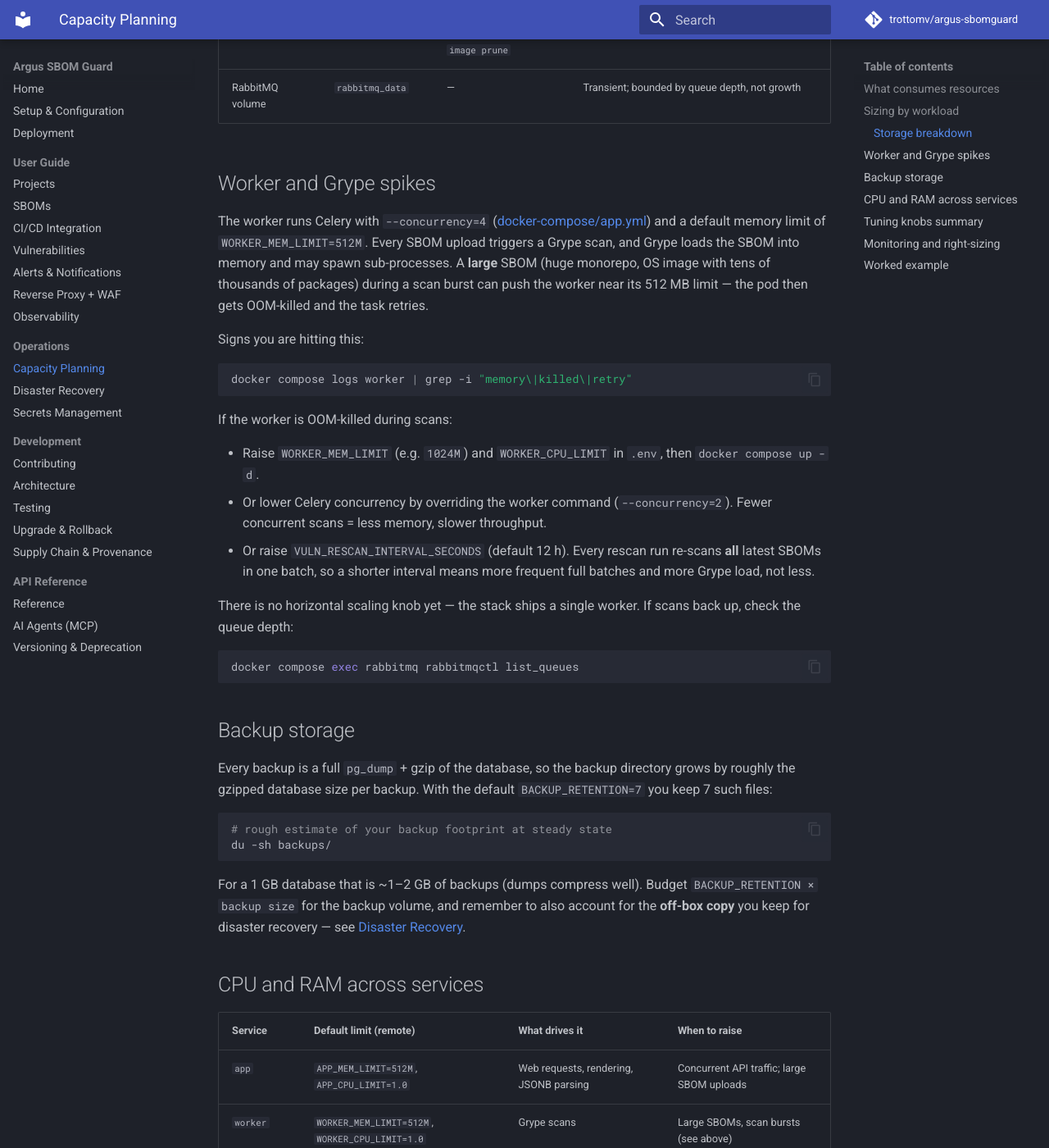
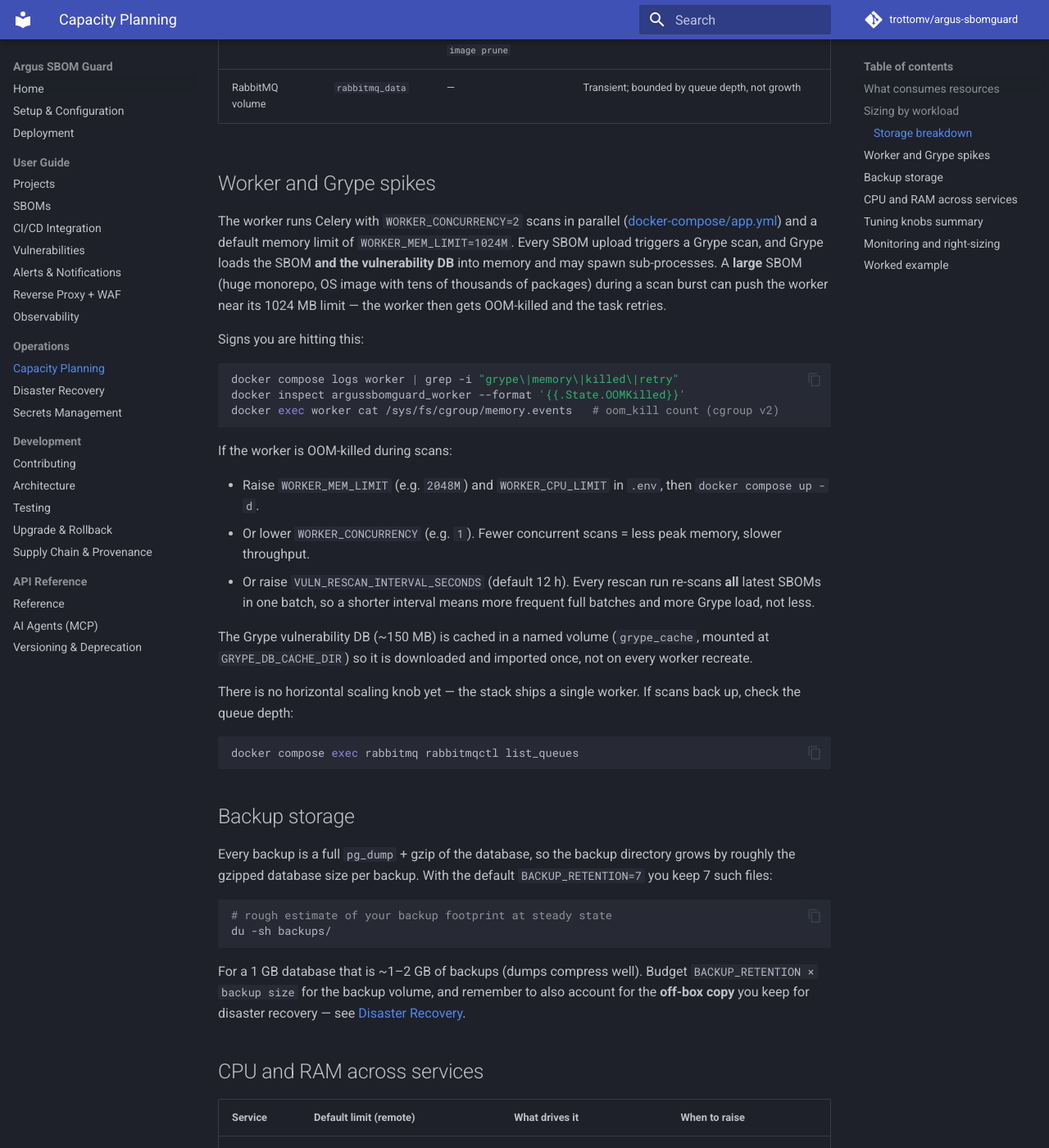
Before and after one commit to trottomv/argus-sbomguard, an MkDocs documentation site: the page built from docs/operations/capacity-planning.md, in a window 1280 px wide and 1400 px high, scrolled down 1872 px. Shown: the whole window at 82% size. Built offline with MkDocs 1.6.1 and Material for MkDocs 9.7.7, drawn with Linux system fonts in a browser that asks for light colours; comment, search, counter and statistics services are not loaded; the version menu is left out; some of the changed text lies outside the part shown.

Commit message:
docs: reflect the new worker resource defaults
Update the hardware table (4/8 GB RAM), the .env/setup reference, and the
capacity-planning guidance for the raised worker limits, the configurable
scan concurrency, and the Grype DB cache volume.

````diff
--- a/docs/operations/capacity-planning.md
+++ b/docs/operations/capacity-planning.md
@@ -13,7 +13,7 @@ with your workload.
 |----------|----------------|-------|
 | **Disk** | PostgreSQL volume, backup directory, Docker images + container logs | PostgreSQL grows with every SBOM, dependency, vulnerability link and daily snapshot |
 | **RAM** | PostgreSQL, worker (Grype), app | Grype spawns per-SBOM scan processes that spike memory during scans |
-| **CPU** | Worker (Grype), app, PostgreSQL | Grype is CPU-bound; the worker runs `--concurrency=4` by default |
+| **CPU** | Worker (Grype), app, PostgreSQL | Grype is CPU-bound; the worker runs `WORKER_CONCURRENCY=2` scans in parallel by default |
 | **Network** | Grype DB updates, Slack webhook, SMTP | Outbound only, modest. Grype downloads/refreshes its local vulnerability DB on first use; no per-scan external API calls |
 
 RabbitMQ is **transient**: it only holds queued tasks and needs no backup or
@@ -67,29 +67,36 @@ major scan spike.
 
 ## Worker and Grype spikes
 
-The worker runs Celery with `--concurrency=4`
+The worker runs Celery with `WORKER_CONCURRENCY=2` scans in parallel
 ([docker-compose/app.yml](https://github.com/trottomv/argus-sbomguard/blob/main/docker-compose/app.yml))
-and a default memory limit of `WORKER_MEM_LIMIT=512M`. Every SBOM upload
-triggers a Grype scan, and Grype loads the SBOM into memory and may spawn
-sub-processes. A **large** SBOM (huge monorepo, OS image with tens of thousands
-of packages) during a scan burst can push the worker near its 512 MB limit —
-the pod then gets OOM-killed and the task retries.
+and a default memory limit of `WORKER_MEM_LIMIT=1024M`. Every SBOM upload
+triggers a Grype scan, and Grype loads the SBOM **and the vulnerability DB**
+into memory and may spawn sub-processes. A **large** SBOM (huge monorepo, OS
+image with tens of thousands of packages) during a scan burst can push the
+worker near its 1024 MB limit — the worker then gets OOM-killed and the task
+retries.
 
 Signs you are hitting this:
 
 ```bash
-docker compose logs worker | grep -i "memory\|killed\|retry"
+docker compose logs worker | grep -i "grype\|memory\|killed\|retry"
+docker inspect argussbomguard_worker --format '{{.State.OOMKilled}}'
+docker exec worker cat /sys/fs/cgroup/memory.events   # oom_kill count (cgroup v2)
 ```
 
 If the worker is OOM-killed during scans:
 
-- Raise `WORKER_MEM_LIMIT` (e.g. `1024M`) and `WORKER_CPU_LIMIT` in `.env`,
+- Raise `WORKER_MEM_LIMIT` (e.g. `2048M`) and `WORKER_CPU_LIMIT` in `.env`,
   then `docker compose up -d`.
-- Or lower Celery concurrency by overriding the worker command
-  (`--concurrency=2`). Fewer concurrent scans = less memory, slower throughput.
+- Or lower `WORKER_CONCURRENCY` (e.g. `1`). Fewer concurrent scans = less peak
+  memory, slower throughput.
 - Or raise `VULN_RESCAN_INTERVAL_SECONDS` (default 12 h). Every rescan run
   re-scans **all** latest SBOMs in one batch, so a shorter interval means more
   frequent full batches and more Grype load, not less.
+
+The Grype vulnerability DB (~150 MB) is cached in a named volume
+(`grype_cache`, mounted at `GRYPE_DB_CACHE_DIR`) so it is downloaded and
+imported once, not on every worker recreate.
 
 There is no horizontal scaling knob yet — the stack ships a single worker. If
 scans back up, check the queue depth:
@@ -119,7 +126,7 @@ account for the **off-box copy** you keep for disaster recovery — see
 | Service | Default limit (remote) | What drives it | When to raise |
 |---------|------------------------|----------------|---------------|
 | `app` | `APP_MEM_LIMIT=512M`, `APP_CPU_LIMIT=1.0` | Web requests, rendering, JSONB parsing | Concurrent API traffic; large SBOM uploads |
-| `worker` | `WORKER_MEM_LIMIT=512M`, `WORKER_CPU_LIMIT=1.0` | Grype scans | Large SBOMs, scan bursts (see above) |
+| `worker` | `WORKER_MEM_LIMIT=1024M`, `WORKER_CPU_LIMIT=2.0` | Grype scans (`WORKER_CONCURRENCY` parallel) | Large SBOMs, scan bursts (see above) |
 | `scheduler` | `SCHEDULER_MEM_LIMIT=128M`, `SCHEDULER_CPU_LIMIT=0.5` | Celery beat only | Almost never |
 | `proxy` | `PROXY_MEM_LIMIT=128M`, `PROXY_CPU_LIMIT=0.5` | Caddy + Coraza WAF | High request volume; WAF rule cost |
 | PostgreSQL | no explicit limit | Queries, indexes, `VACUUM` | Largest resident footprint on the box |
@@ -132,6 +139,8 @@ account for the **off-box copy** you keep for disaster recovery — see
 | `BACKUP_RETENTION` | `7` | Backups kept; set `0` to keep all (grows disk) |
 | `BACKUP_DIR` | `./backups` | Where backups land; put it outside the repo on a separate disk in production |
 | `VULN_RESCAN_INTERVAL_SECONDS` | `43200` (12 h) | How often the latest SBOM is rescanned; lower = more Grype load |
+| `WORKER_MEM_LIMIT` | `1024M` | Worker memory cap; raise for large SBOMs / scan bursts |
+| `WORKER_CONCURRENCY` | `2` | Parallel Grype scans; higher = more throughput **and** more peak memory |
 | `LOG_MAX_SIZE` / `LOG_MAX_FILE` | `10m` / `3` | Bounds per-container log disk use |
 | `LOGIN_RATE_LIMIT` / `API_RATE_LIMIT` | `10` / `120` | Bounds proxy request load; see [Reverse Proxy + WAF](../guide/proxy.md#configuration) |
 
````
Also changed, not shown: other parts of docs/operations/capacity-planning.md (+1 -1 lines), docs/deployment.md (+4 -3 lines), docs/setup.md (+3 -2 lines).
